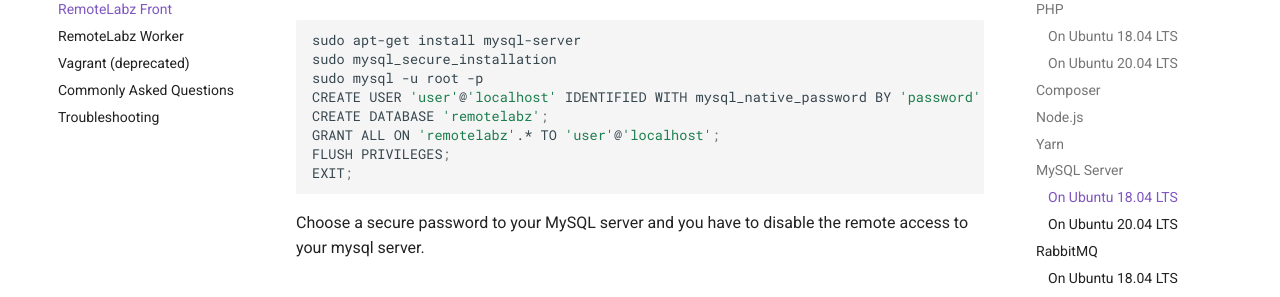
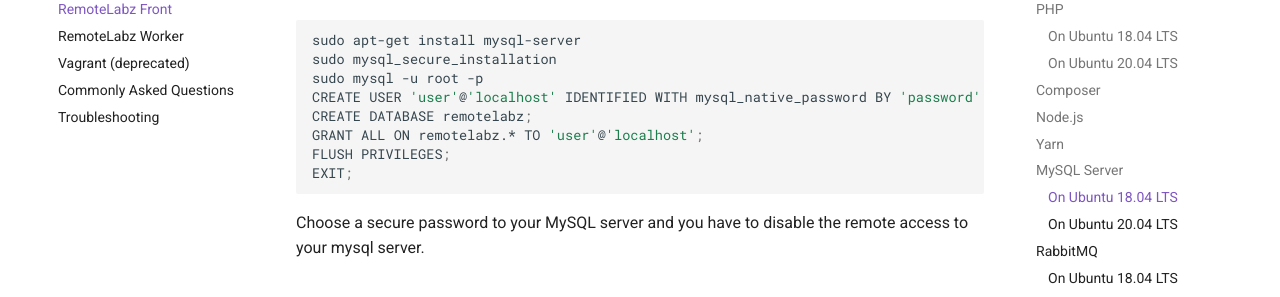
Before and after one commit to remotelabz/remotelabz-docs, an MkDocs documentation site: the page built from docs/administrators/getting-started/ubuntu-front.md, in a window 1280 px wide and 900 px high, scrolled down 1618 px. Shown: the part 153-450 px from the top of the window. Built offline with MkDocs 1.6.1 and Material for MkDocs 9.7.7, drawn with Linux system fonts in a browser that asks for light colours.

````diff
--- a/docs/administrators/getting-started/ubuntu-front.md
+++ b/docs/administrators/getting-started/ubuntu-front.md
@@ -61,8 +61,8 @@ sudo apt-get install mysql-server
 sudo mysql_secure_installation
 sudo mysql -u root -p
 CREATE USER 'user'@'localhost' IDENTIFIED WITH mysql_native_password BY 'password';
-CREATE DATABASE 'remotelabz';
-GRANT ALL ON 'remotelabz'.* TO 'user'@'localhost';
+CREATE DATABASE remotelabz;
+GRANT ALL ON remotelabz.* TO 'user'@'localhost';
 FLUSH PRIVILEGES;
 EXIT;
 ```
````
Also changed, not shown: docs/administrators/getting-started/ubuntu-worker.md (+1 -2 lines).
